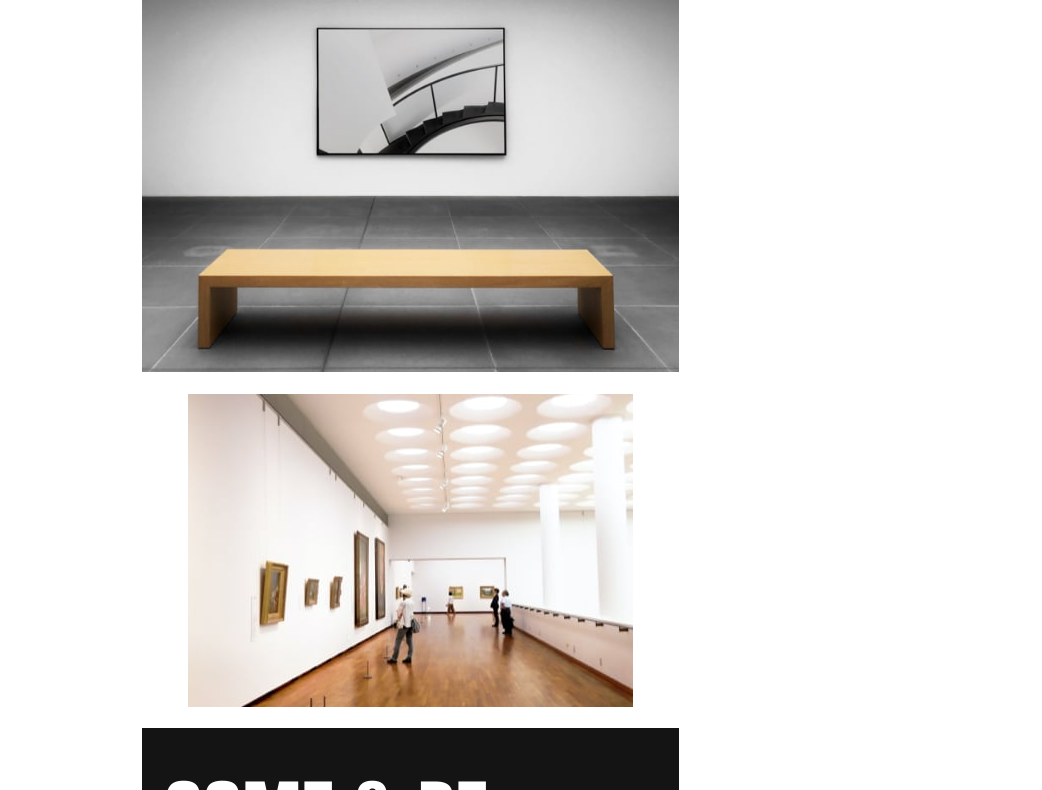
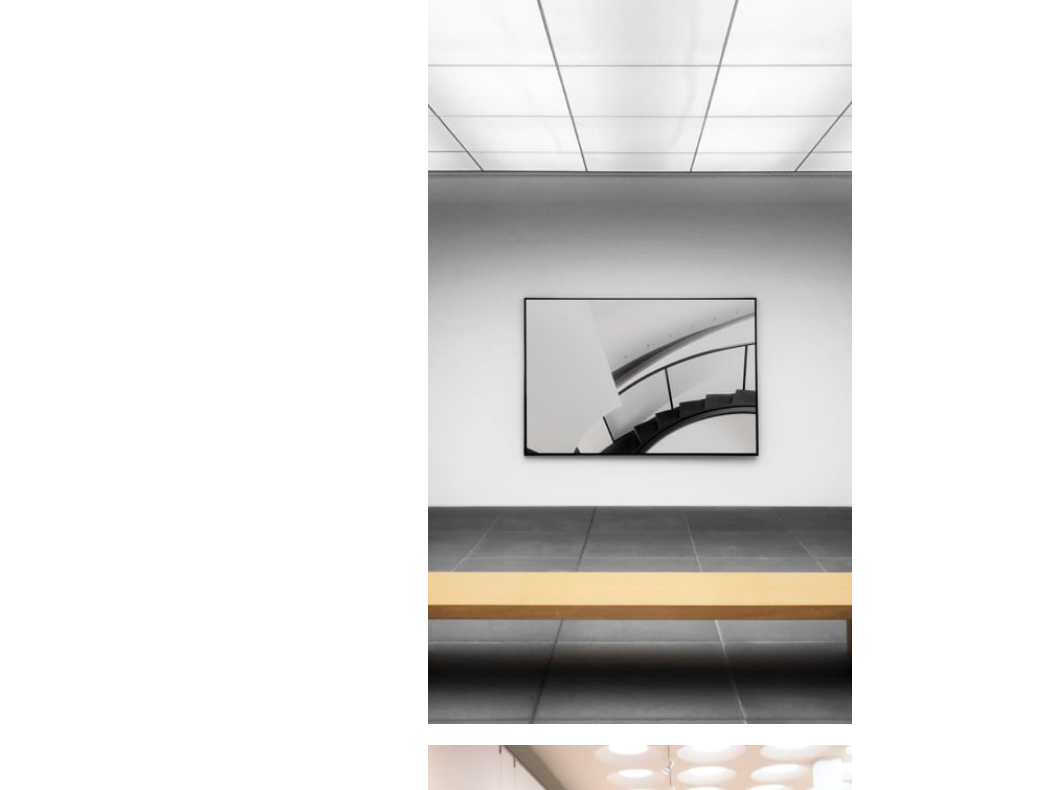
Before and after one commit to helphop/frontend-masters-art-gallery-website, a website: page main/index.html in a window 1280 px wide. Shown: the part 2010-2800 px from the top of the page, without its empty margins (0-1042 px from the left). Drawn offline with Linux system fonts and the light colour scheme.

Commit message:
completed footer

```diff
--- a/main/assets/css/blocks/_index.scss
+++ b/main/assets/css/blocks/_index.scss
@@ -1,3 +1,5 @@
+@use 'global-styles/breakpoints' as *;
+
 .index {
 
   .wrapper.flow {
@@ -32,9 +34,29 @@
 
   footer .switcher {
     --switch-gap: var(--space-l);
+
+    > :nth-child(2) {
+      --measure: 37ch;
+      flex-grow: 3;
+    }
   }
+
+  .footer-logo {
+    max-width: fit-content;
+  }
+
   .social {
     display: flex;
     gap: var(--space-s);
+    > * {
+      width: 20px;
+      height: 20px;
+    }
+  }
+
+  @include for-tablet-portrait-up {
+    .social {
+      justify-content: flex-end;
+    }
   }
 }
--- a/main/assets/css/global-styles/_measure.scss
+++ b/main/assets/css/global-styles/_measure.scss
@@ -1,5 +1,5 @@
 :root {
-  --measure: 38ch;
+  --measure: 30ch;
 }
 
 * {
--- a/main/assets/css/global-styles/_typography.scss
+++ b/main/assets/css/global-styles/_typography.scss
@@ -120,7 +120,7 @@
 
   // line-height
   --body-line-height: 1.5;
-  --heading-line-height: 1.1;
+  --heading-line-height: 0.9;
 
   // capital letters - used in combo with the lhCrop mixin
     --font-primary-capital-letter: 0.8;
--- a/main/assets/css/utils/_aspect-ratio.scss
+++ b/main/assets/css/utils/_aspect-ratio.scss
@@ -6,7 +6,9 @@
 
 [class^="aspect-ratio"],
 [class*=" aspect-ratio"] {
-  --aspect-ratio: calc(16/9);
+  --n: 16;
+  --d: 9;
+  --aspect-ratio: calc(var(--n)/var(--d)); //w/h
   position: relative;
   height: 0;
   padding-bottom: calc(100%/(var(--aspect-ratio)));
@@ -25,37 +27,46 @@
 }
 
 .aspect-ratio-16\:9 {
-  --aspect-ratio: calc(16/9);
+  --n: 16;
+  --d: 9;
 }
 
 .aspect-ratio-3\:2 {
-  --aspect-ratio: calc(3/2);
+  --n: 3;
+  --d: 2;
 }
 
 .aspect-ratio-4\:3 {
-  --aspect-ratio: calc(4/3);
+  --n: 4;
+  --d: 3;
 }
 
 .aspect-ratio-5\:4 {
-  --aspect-ratio: calc(5/4);
+  --n: 5;
+  --d: 4;
 }
 
 .aspect-ratio-1\:1 {
-  --aspect-ratio: calc(1/1);
+  --n: 1;
+  --d: 1;
 }
 
 .aspect-ratio-4\:5 {
-  --aspect-ratio: calc(4/5);
+  --n: 4;
+  --d: 5;
 }
 
 .aspect-ratio-3\:4 {
-  --aspect-ratio: calc(3/4);
+  --n: 3;
+  --d: 4;
 }
 
 .aspect-ratio-2\:3 {
-  --aspect-ratio: calc(2/3);
+  --n: 2;
+  --d: 3;
 }
 
 .aspect-ratio-9\:16 {
-  --aspect-ratio: calc(9/16);
+  --n: 9;
+  --d: 16;
 }
--- a/main/index.html
+++ b/main/index.html
@@ -9,10 +9,12 @@
 </head>
 <body class="index">
   <div class="wrapper | flow">
-   <header class="flow | center">
+
+   <header class="flow">
       <div class="header-image">
         <img src="assets/images/mobile/image-hero@2x.jpg" alt="Two people looking at a photo of a man wearing glasses.">
       </div>
+      <div class="header-content | center flow">
         <h1 class="text-7 font-display text-uppercase color-primary">Modern Art Gallery</h1>
         <p class="max-inline-size:measure">
           The arts in the collection of the Modern Art Gallery all started
@@ -23,11 +25,12 @@
           <span class="text-uppercase">Our location</span>
           <img src="assets/images/icon-arrow-right.svg" alt="Arrow pointing to the right.">
         </a>
+      </div>
   </header>
 
   <main>
-    <section class="tour">
-      <picture>
+    <section class="tour | center">
+      <picture class="width-100% aspect-ratio-1:1">
         <source media="(min-width: 900px)"
         srcset="assets/images/desktop/image-grid-1.jpg 1x,
                 assets/images/desktop/image-grid-1@2x.jpg 2x" >
@@ -46,7 +49,7 @@
           our artists. Dive into the details of their creative process.
         </p>
       </div>
-      <picture>
+      <picture class="width-100% aspect-ratio-9:16">
         <source media="(min-width: 900px)" srcset="assets/images/desktop/image-grid-2.jpg 1x,
                       assets/images/desktop/image-grid-2@2x.jpg 2x">
         <source media="(min-width: 600px)" srcset="assets/images/tablet/image-grid-2.jpg 1x,
@@ -54,7 +57,7 @@
         <img src="assets/images/mobile/image-grid-2.jpg" srcset="assets/images/mobile/image-grid-2.jpg 1x,
                         assets/images/mobile/image-grid21@2x.jpg 2x" alt="corner of large room with paintings on the wall">
       </picture>
-      <picture>
+      <picture class="width-100% aspect-ratio-3:2">
         <source media="(min-width: 900px)" srcset="assets/images/desktop/image-grid-3.jpg 1x,
                       assets/images/desktop/image-grid-3@2x.jpg 2x">
         <source media="(min-width: 600px)" srcset="assets/images/tablet/image-grid-3.jpg 1x,
@@ -76,7 +79,7 @@
       <div class="footer-logo">
         <img src="assets/images/logo-light.svg" alt="Modern Art Gallery Text.">
       </div>
-      <p class="color-white text--1">The Modern Art Gallery is free to all visitors and open seven days a week
+      <p class="footer-details color-white text--1">The Modern Art Gallery is free to all visitors and open seven days a week
         from 8am to 9pm. Find us at 99 King Street, Newport, USA</p>
       <div class="social">
         <img src="assets/images/icon-facebook.svg" alt="The letter F inside a  box.">
```
Also changed, not shown: main/assets/css/style.css, main/assets/css/style.min.css. Lines whose indentation alone changed are shown as unchanged.
